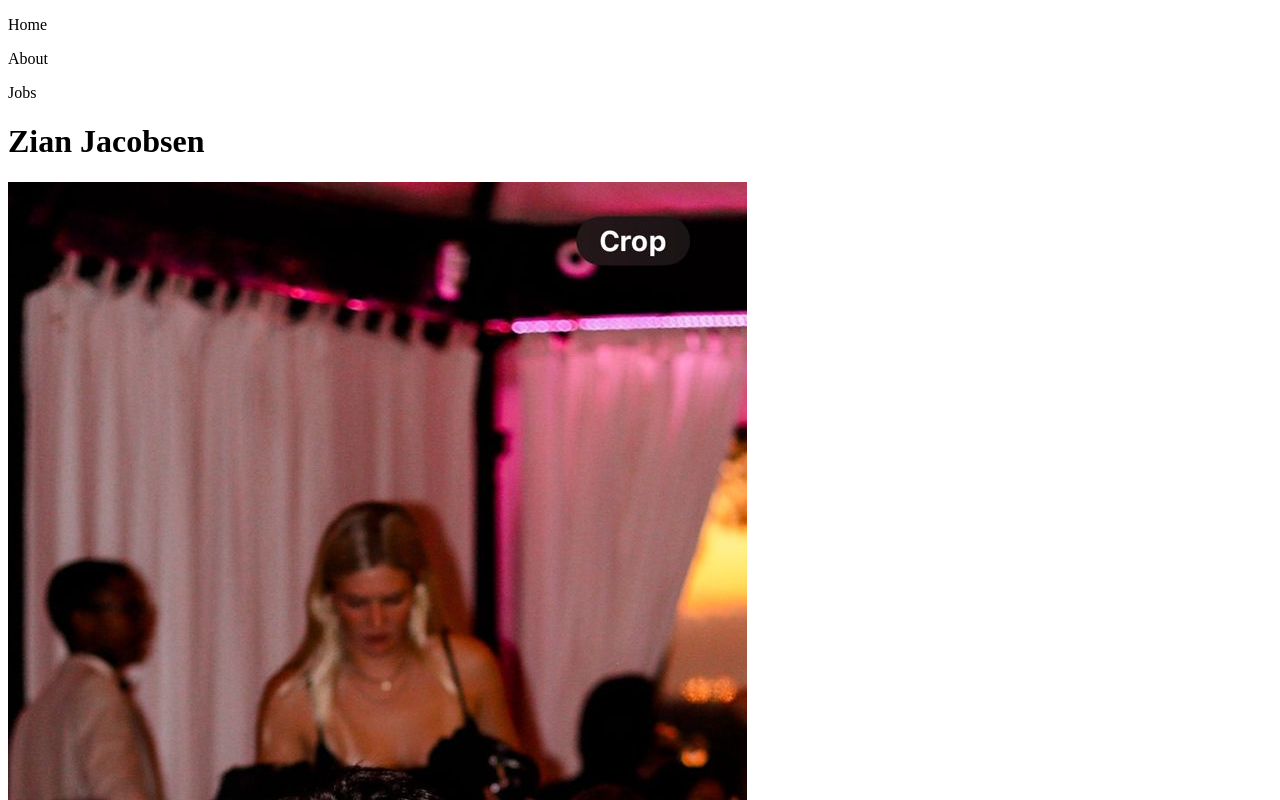
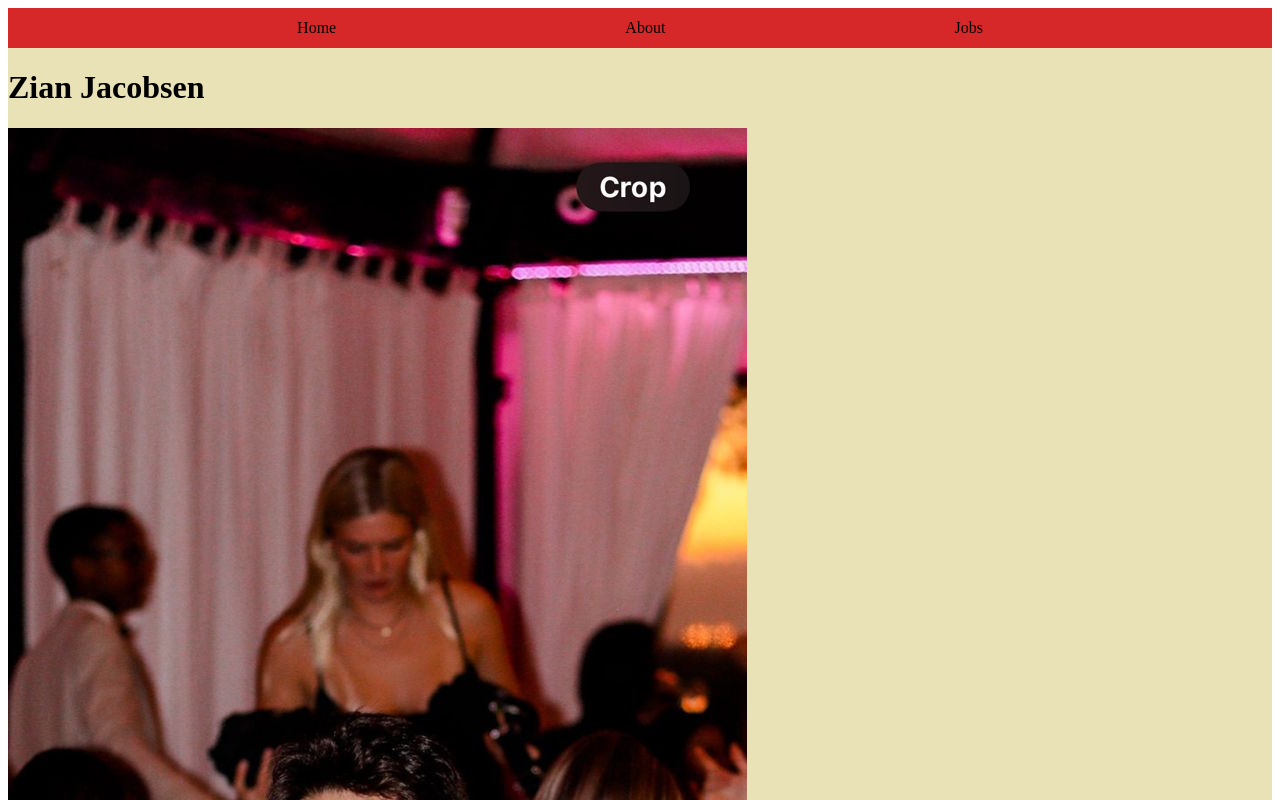
Before and after one commit to ZinkyTinky/FrontendFrameworks-Angular-Midterm, an Angular app: page /home in a window 1280 px wide. Shown: the top 800 px of the page. Built offline with nearby package versions, Linux system fonts and the light colour scheme.

Commit message:
Moved navbar to app as well as added some css

```diff
--- a/src/app/app.component.css
+++ b/src/app/app.component.css
@@ -0,0 +1,3 @@
+.container{
+    background-color: #eae2b7;
+}
--- a/src/app/app.component.html
+++ b/src/app/app.component.html
@@ -1 +1,4 @@
-<router-outlet></router-outlet>
+<div class="container">
+    <app-nav></app-nav>
+    <router-outlet></router-outlet>
+</div>
--- a/src/app/components/about/about.component.html
+++ b/src/app/components/about/about.component.html
@@ -1,4 +1,4 @@
-<app-nav></app-nav>
+
 <h1>About</h1>
 <p>I am a 21 year old South African. I am an avid sportsman who loves coding and social events
     I am a hard working extrovert with a passion for technology and innovation. I am a team player.
--- a/src/app/components/home/home.component.html
+++ b/src/app/components/home/home.component.html
@@ -1,4 +1,5 @@
-<app-nav></app-nav>
-<h1>Zian Jacobsen</h1>
-<img src="assets/images/selfImage.jpg" alt="Zian Jacobsen" />
-<p>In time, we will all be better for it.</p>
+<div class="container">
+  <h1>Zian Jacobsen</h1>
+  <img src="assets/images/selfImage.jpg" alt="Zian Jacobsen" />
+  <p>In time, we will all be better for it.</p>
+</div>
--- a/src/app/components/job-details/job-details.component.html
+++ b/src/app/components/job-details/job-details.component.html
@@ -1,4 +1,4 @@
-<app-nav></app-nav>
+
 <h1>{{currentJob.title}}, {{currentJob.employer}} ({{currentJob.duration}})</h1>
 <p>{{currentJob.description}}</p>
 <a [routerLink]="['/jobs']">Back</a>
--- a/src/app/components/jobs/jobs.component.html
+++ b/src/app/components/jobs/jobs.component.html
@@ -1,4 +1,4 @@
-<app-nav></app-nav>
+
 <h1>Work History</h1>
 <ul>
     <li *ngFor="let job of jobsList">
--- a/src/app/components/nav/nav.component.css
+++ b/src/app/components/nav/nav.component.css
@@ -0,0 +1,7 @@
+#navBar{
+    background-color: #d62828;
+    display: flex;
+    justify-content: space-evenly;
+    height: 40px;
+    align-items: center;
+}
--- a/src/app/components/nav/nav.component.html
+++ b/src/app/components/nav/nav.component.html
@@ -1,6 +1,6 @@
-<nav>
-    <p routerLink = "/home">Home</p>
-    <p routerLink = "/about">About</p>
-    <p routerLink = "/jobs">Jobs</p>
+<nav id="navBar">
+  <label routerLink="/home">Home</label>
+  <label routerLink="/about">About</label>
+  <Label routerLink="/jobs">Jobs</Label>
 </nav>
 <router-outlet></router-outlet>
```
